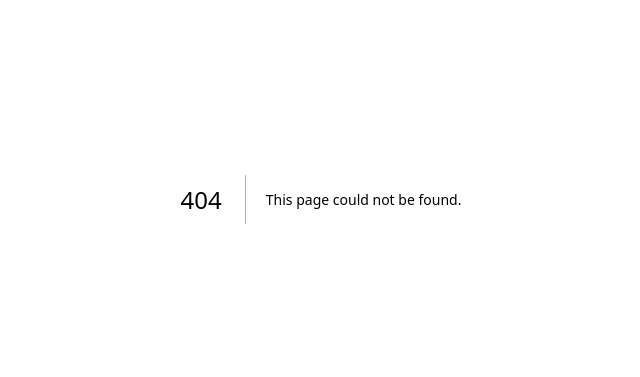
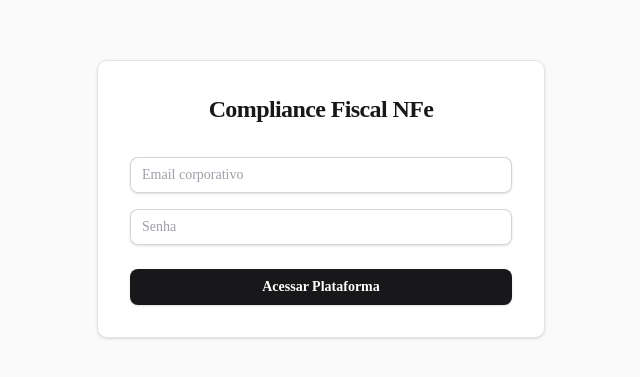
Before and after one commit to NordicManX/Auditor-fiscal-XML-validator, a Next.js app: page /login in a window 1280 px wide. Before the commit this address had no page. Shown: the part 201-578 px from the top of the page, without its empty margins (319-959 px from the left). Built offline with nearby package versions, Linux system fonts and the light colour scheme.

Commit message:
feat: implementa autenticacao com supabase e server actions
- Criação da página de login com Tailwind
- Implementação de Server Action para signIn
- Configuração do Middleware para proteção de rotas privadas
- Redirecionamento automático de usuários logados

```diff
--- /dev/null
+++ b/src/app/login/actions.ts
@@ -0,0 +1,24 @@
+"use server";
+
+import { revalidatePath } from "next/cache";
+import { redirect } from "next/navigation";
+import { createClient } from "@/core/infra/supabase/server";
+
+export async function login(formData: FormData) {
+  const supabase = await createClient();
+
+  const email = formData.get("email") as string;
+  const password = formData.get("password") as string;
+
+  const { error } = await supabase.auth.signInWithPassword({
+    email,
+    password,
+  });
+
+  if (error) {
+    redirect("/login?error=true");
+  }
+
+  revalidatePath("/", "layout");
+  redirect("/dashboard");
+}
--- /dev/null
+++ b/src/app/login/page.tsx
@@ -0,0 +1,60 @@
+import { login } from './actions'
+
+export default async function LoginPage({
+  searchParams,
+}: {
+  searchParams: Promise<{ error?: string }>
+}) {
+  const params = await searchParams
+
+  return (
+    <div className="flex min-h-screen items-center justify-center bg-zinc-50">
+      <div className="w-full max-w-md space-y-8 rounded-lg bg-white p-8 shadow-sm border border-zinc-200">
+        <div>
+          <h2 className="text-center text-2xl font-bold tracking-tight text-zinc-900">
+            Compliance Fiscal NFe
+          </h2>
+        </div>
+        <form className="mt-8 space-y-6" action={login}>
+          <div className="space-y-4">
+            <div>
+              <label htmlFor="email" className="sr-only">Email</label>
+              <input
+                id="email"
+                name="email"
+                type="email"
+                required
+                className="block w-full rounded-md border-0 py-2 px-3 text-zinc-900 shadow-sm ring-1 ring-inset ring-zinc-300 placeholder:text-zinc-400 focus:ring-2 focus:ring-inset focus:ring-zinc-900 sm:text-sm"
+                placeholder="Email corporativo"
+              />
+            </div>
+            <div>
+              <label htmlFor="password" className="sr-only">Senha</label>
+              <input
+                id="password"
+                name="password"
+                type="password"
+                required
+                className="block w-full rounded-md border-0 py-2 px-3 text-zinc-900 shadow-sm ring-1 ring-inset ring-zinc-300 placeholder:text-zinc-400 focus:ring-2 focus:ring-inset focus:ring-zinc-900 sm:text-sm"
+                placeholder="Senha"
+              />
+            </div>
+          </div>
+
+          {params?.error && (
+            <p className="text-sm text-red-500 text-center font-medium">Credenciais inválidas.</p>
+          )}
+
+          <div>
+            <button
+              type="submit"
+              className="flex w-full justify-center rounded-md bg-zinc-900 px-3 py-2 text-sm font-semibold text-white shadow-sm hover:bg-zinc-800 focus-visible:outline focus-visible:outline-2 focus-visible:outline-offset-2 focus-visible:outline-zinc-900"
+            >
+              Acessar Plataforma
+            </button>
+          </div>
+        </form>
+      </div>
+    </div>
+  )
+}
--- /dev/null
+++ b/src/middleware.ts
@@ -0,0 +1,58 @@
+import { NextResponse, type NextRequest } from "next/server";
+import { createServerClient } from "@supabase/ssr";
+
+export async function middleware(request: NextRequest) {
+  let supabaseResponse = NextResponse.next({
+    request,
+  });
+
+  const supabase = createServerClient(
+    process.env.NEXT_PUBLIC_SUPABASE_URL!,
+    process.env.NEXT_PUBLIC_SUPABASE_ANON_KEY!,
+    {
+      cookies: {
+        getAll() {
+          return request.cookies.getAll();
+        },
+        setAll(cookiesToSet) {
+          cookiesToSet.forEach(({ name, value, options }) =>
+            request.cookies.set(name, value),
+          );
+          supabaseResponse = NextResponse.next({
+            request,
+          });
+          cookiesToSet.forEach(({ name, value, options }) =>
+            supabaseResponse.cookies.set(name, value, options),
+          );
+        },
+      },
+    },
+  );
+
+  const {
+    data: { user },
+  } = await supabase.auth.getUser();
+
+  const isAuthRoute = request.nextUrl.pathname.startsWith("/login");
+  const isApiRoute = request.nextUrl.pathname.startsWith("/api");
+
+  if (!user && !isAuthRoute && !isApiRoute) {
+    const url = request.nextUrl.clone();
+    url.pathname = "/login";
+    return NextResponse.redirect(url);
+  }
+
+  if (user && isAuthRoute) {
+    const url = request.nextUrl.clone();
+    url.pathname = "/dashboard";
+    return NextResponse.redirect(url);
+  }
+
+  return supabaseResponse;
+}
+
+export const config = {
+  matcher: [
+    "/((?!_next/static|_next/image|favicon.ico|.*\\.(?:svg|png|jpg|jpeg|gif|webp)$).*)",
+  ],
+};
```
